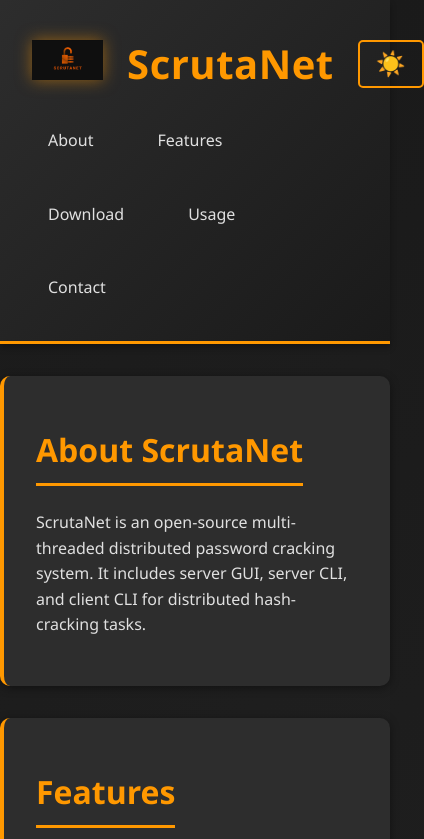
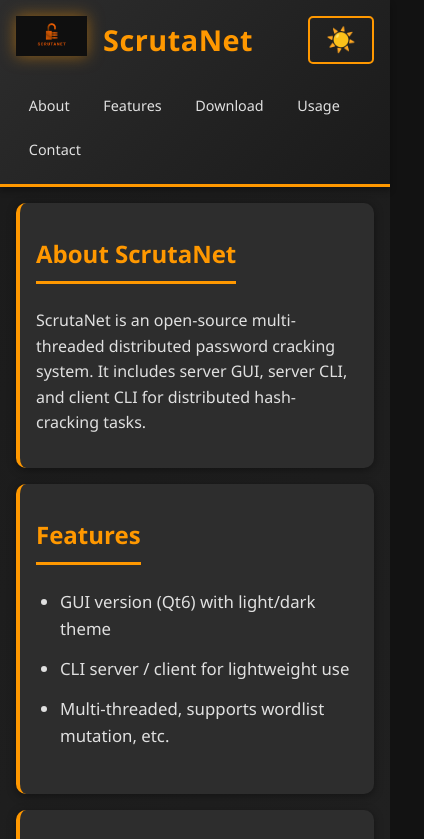
Before and after one commit to WingsOfAltair/ScrutaNetPortal, a plain HTML site: page index.html in a window 390 px wide. Shown: the top 839 px of the page, 424 px wide, since content can reach past the window. Drawn offline with Linux system fonts and the light colour scheme.

Commit message:
Update style.css

```diff
--- a/css/style.css
+++ b/css/style.css
@@ -20,6 +20,8 @@ body {
   background: linear-gradient(135deg, #1a1a1a 0%, #2d2d2d 100%);
   min-height: 100vh;
   transition: background 0.3s ease, color 0.3s ease;
+  width: 100%;
+  overflow-x: hidden;
 }
 
 header {
@@ -32,6 +34,7 @@ header {
   z-index: 100;
   border-bottom: 3px solid #ff9800;
   transition: background 0.3s ease, border-color 0.3s ease, transform 0.3s ease;
+  width: 100%;
 }
 
 header.hide {
@@ -43,6 +46,7 @@ header.hide {
   align-items: center;
   gap: 1.5rem;
   margin-bottom: 1.5rem;
+  flex-wrap: wrap;
 }
 
 .logo {
@@ -112,6 +116,8 @@ section {
   box-shadow: 0 2px 10px rgba(0, 0, 0, 0.4);
   border-left: 4px solid #ff9800;
   transition: background 0.3s ease, box-shadow 0.3s ease, border-color 0.3s ease;
+  width: 100%;
+  max-width: calc(100% - 4rem);
 }
 
 section h2 {
@@ -184,6 +190,7 @@ footer {
   box-shadow: 0 -4px 6px rgba(0, 0, 0, 0.3);
   border-top: 3px solid #ff9800;
   transition: background 0.3s ease, border-color 0.3s ease;
+  width: 100%;
 }
 
 footer a {
@@ -288,3 +295,45 @@ html[data-theme="light"] footer a:hover {
   color: #229954;
   border-bottom: 2px solid #229954;
 }
+
+/* Mobile responsiveness */
+@media (max-width: 768px) {
+  header {
+    padding: 1rem;
+  }
+
+  .header-content {
+    gap: 1rem;
+  }
+
+  header h1 {
+    font-size: 1.8rem;
+  }
+
+  nav ul {
+    gap: 0.5rem;
+  }
+
+  nav a {
+    padding: 0.4rem 0.8rem;
+    font-size: 0.9rem;
+  }
+
+  section {
+    padding: 2rem 1rem;
+    margin: 1rem auto;
+    max-width: calc(100% - 2rem);
+  }
+
+  section h2 {
+    font-size: 1.5rem;
+  }
+
+  section h3 {
+    font-size: 1.1rem;
+  }
+
+  footer {
+    padding: 1.5rem;
+  }
+}
```
